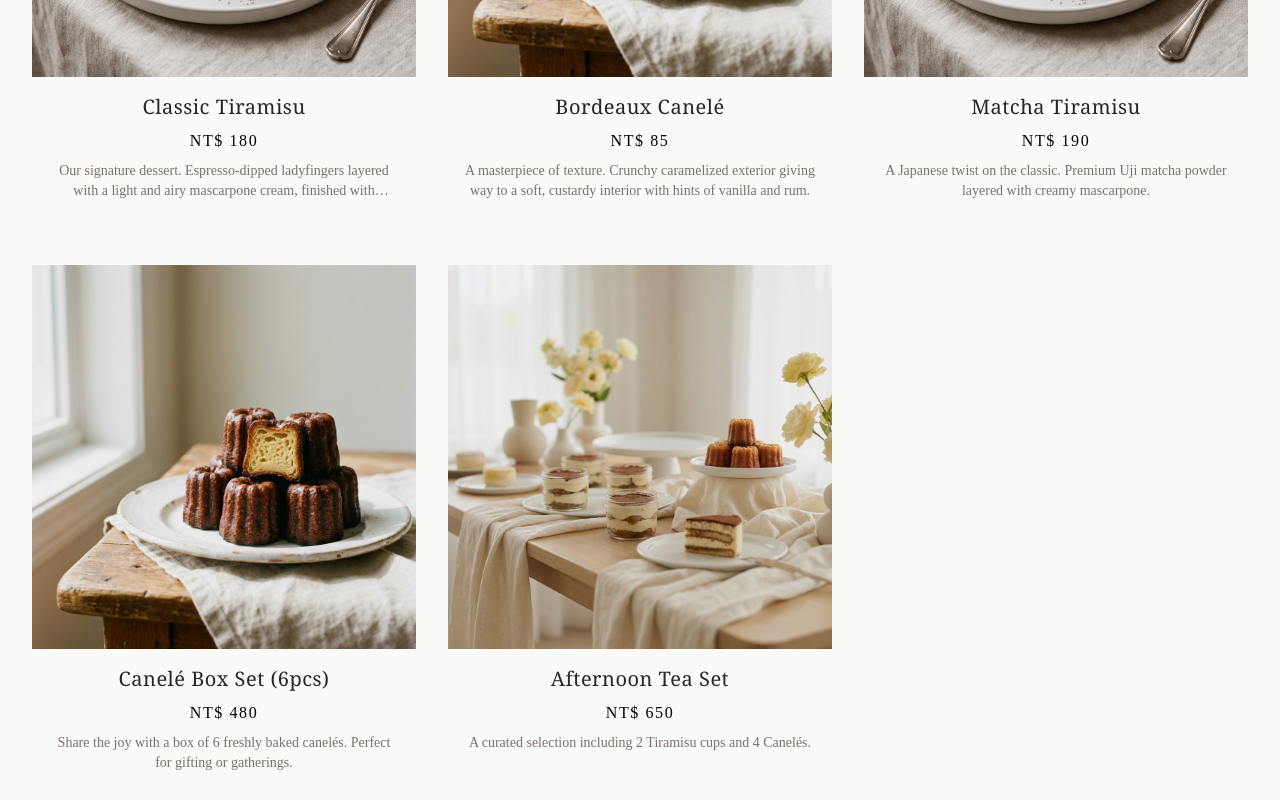
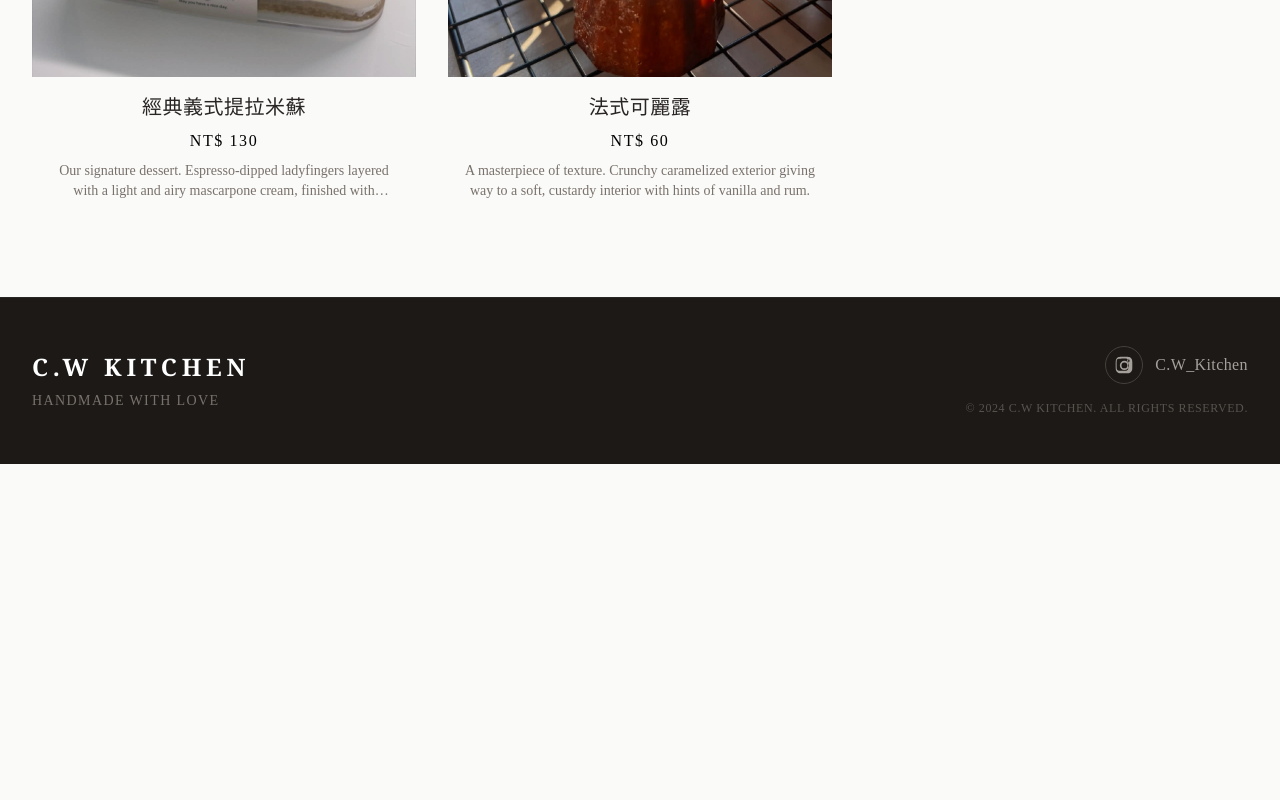
Before and after one commit to a47214704/CWKitchen, a Vue app in the folder frontend/: page /products in a window 1280 px wide. Shown: the part 580-1380 px from the top of the page. After the commit the page ends 1044 px from the top, so only its background shows below. Built offline with nearby package versions, Linux system fonts and the light colour scheme.

Commit message:
更新商品圖及連結

```diff
--- a/frontend/src/pages/Home.vue
+++ b/frontend/src/pages/Home.vue
@@ -31,6 +31,7 @@
             v-for="product in featuredProducts"
             :key="product.id"
             v-bind="product"
+            @click="openLink()"
           />
         </div>
 
@@ -56,24 +57,21 @@ import ProductCard from '../components/ProductCard.vue'
 const featuredProducts = [
   {
     id: 1,
-    name: "Classic Tiramisu",
-    price: "NT$ 180",
+    name: "經典義式提拉米蘇",
+    price: "NT$ 130",
     description: "Layers of coffee-soaked ladyfingers and mascarpone cream, dusted with cocoa.",
-    image: "/images/tiramisu.png"
+    image: "/images/提拉米蘇.jpg"
   },
   {
     id: 2,
-    name: "Bordeaux Canelé",
-    price: "NT$ 85",
+    name: "法式可麗露",
+    price: "NT$ 60",
     description: "Traditional French pastry with a caramelized crust and tender custard center.",
-    image: "/images/canele.png"
-  },
-  {
-    id: 3,
-    name: "Assorted Box",
-    price: "NT$ 520",
-    description: "A perfect gift selection of our finest desserts.",
-    image: "/images/hero-1.png"
+    image: "/images/可麗露.jpg"
   }
 ]
+
+function openLink() {
+  window.open('https://myship.7-11.com.tw/general/detail?id=GM2602013174313', '_blank')
+}
 </script>
--- a/frontend/src/pages/Products.vue
+++ b/frontend/src/pages/Products.vue
@@ -13,6 +13,7 @@
             v-for="product in products"
             :key="product.id"
             v-bind="product"
+            @click="openLink()"
           />
         </div>
       </div>
@@ -28,38 +29,21 @@ import ProductCard from '../components/ProductCard.vue'
 const products = [
   {
     id: 1,
-    name: "Classic Tiramisu",
-    price: "NT$ 180",
+    name: "經典義式提拉米蘇",
+    price: "NT$ 130",
     description: "Our signature dessert. Espresso-dipped ladyfingers layered with a light and airy mascarpone cream, finished with premium cocoa powder.",
-    image: "/images/tiramisu.png"
+    image: "/images/提拉米蘇.jpg"
   },
   {
     id: 2,
-    name: "Bordeaux Canelé",
-    price: "NT$ 85",
+    name: "法式可麗露",
+    price: "NT$ 60",
     description: "A masterpiece of texture. Crunchy caramelized exterior giving way to a soft, custardy interior with hints of vanilla and rum.",
-    image: "/images/canele.png"
-  },
-  {
-    id: 3,
-    name: "Matcha Tiramisu",
-    price: "NT$ 190",
-    description: "A Japanese twist on the classic. Premium Uji matcha powder layered with creamy mascarpone.",
-    image: "/images/tiramisu.png"  // Reusing image for demo
-  },
-  {
-    id: 4,
-    name: "Canelé Box Set (6pcs)",
-    price: "NT$ 480",
-    description: "Share the joy with a box of 6 freshly baked canelés. Perfect for gifting or gatherings.",
-    image: "/images/canele.png" // Reusing image for demo
-  },
-  {
-    id: 5,
-    name: "Afternoon Tea Set",
-    price: "NT$ 650",
-    description: "A curated selection including 2 Tiramisu cups and 4 Canelés.",
-    image: "/images/hero-1.png"
+    image: "/images/可麗露.jpg"
   }
 ]
+
+function openLink() {
+  window.open('https://myship.7-11.com.tw/general/detail?id=GM2602013174313', '_blank')
+}
 </script>
```
Also changed, not shown: frontend/public/images/可麗露.jpg (added), frontend/public/images/提拉米蘇.jpg (added).
